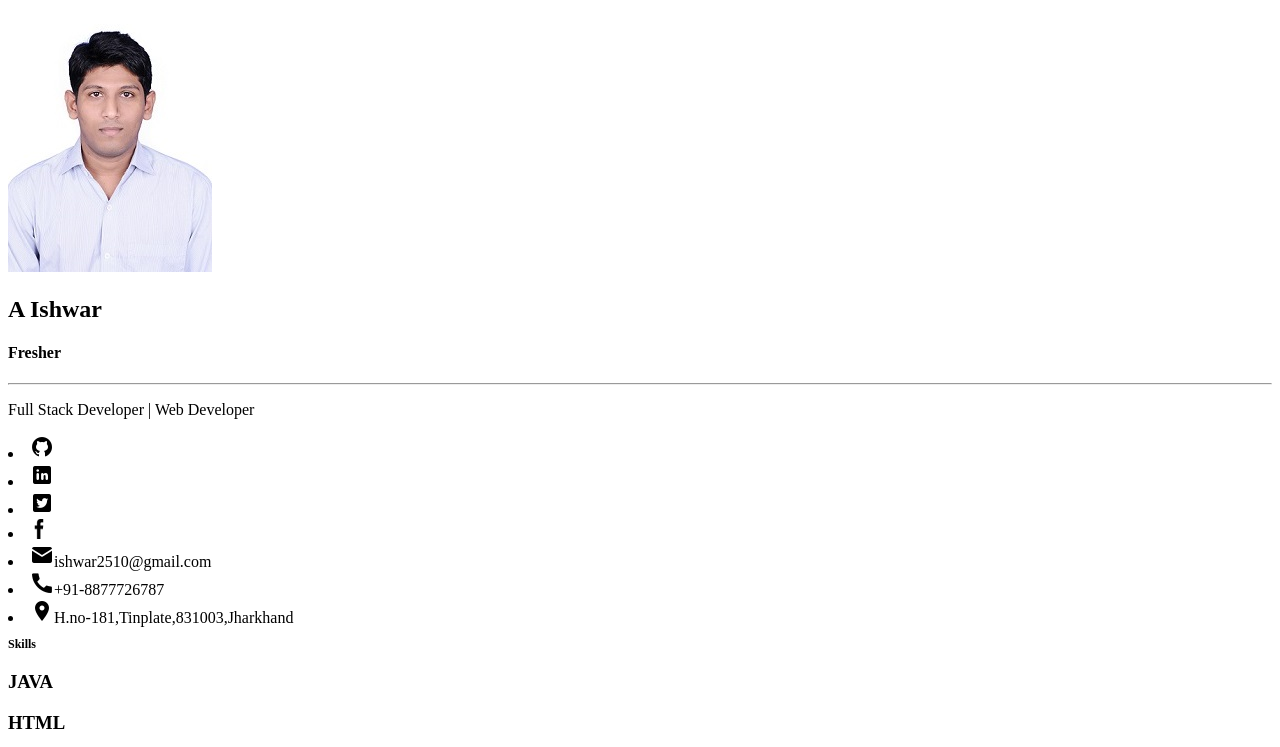
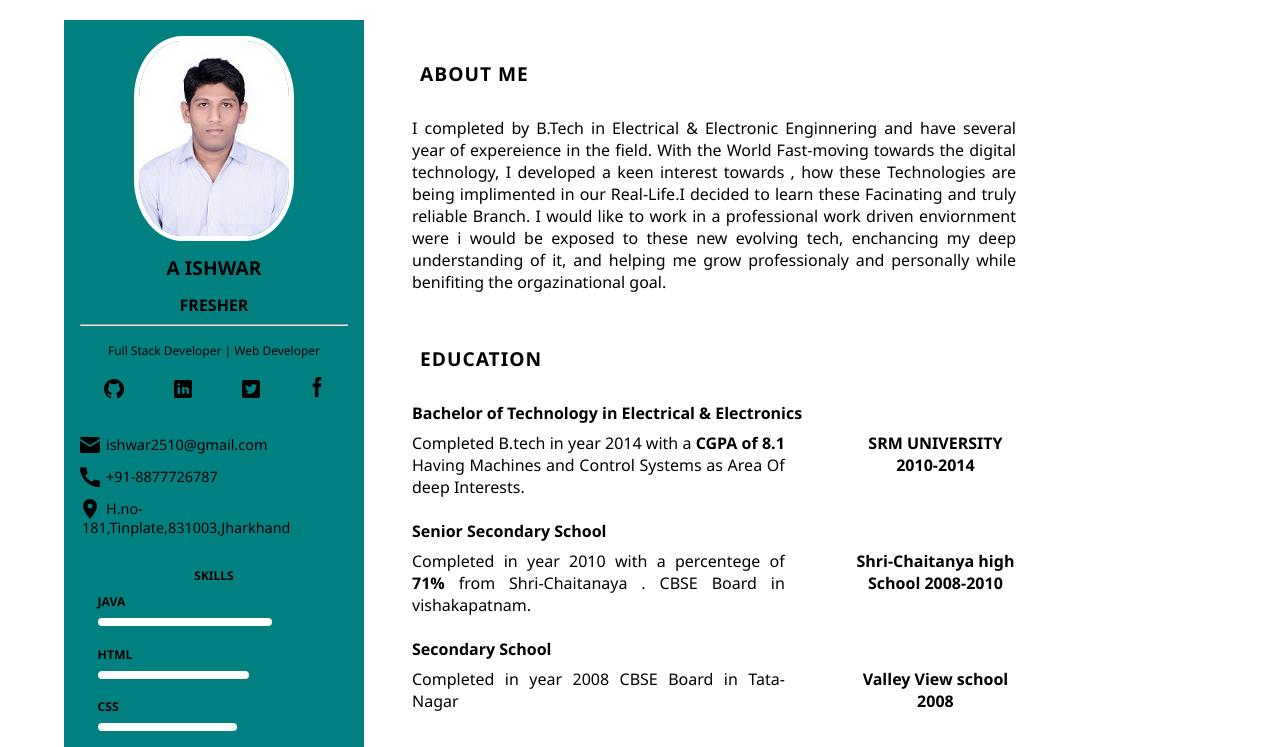
Before and after one commit to Ishwar2510/HTML---CSS-Mini-Project---HTML---CSS-Mini-Project---a7rxn6dyaib8, a plain HTML site: page index.html in a window 1280 px wide. Shown: the top 747 px of the page. Drawn offline with Linux system fonts and the light colour scheme.

Commit message:
Update index.html

```diff
--- a/index.html
+++ b/index.html
@@ -5,7 +5,7 @@
     <meta http-equiv="X-UA-Compatible" content="IE=edge">
     <meta name="viewport" content="width=device-width, initial-scale=1.0">
     <title>A Ishwar || Resume</title>
-    <link rel="stylesheet" href="Resum.css">
+    <link rel="stylesheet" href="index.css">
 </head>
 <body>
     <main class="main-content">
```
